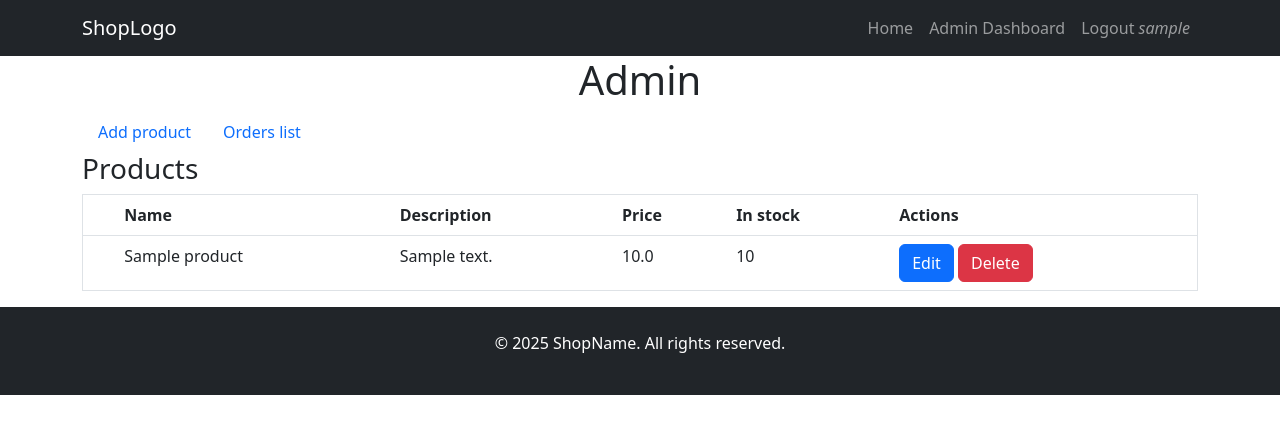
After one commit to davit312/pybuy, a Flask app: page /admin/dashboard in a window 1280 px wide. The commit adds this page. Shown: the top 434 px of the page. Run offline with Flask 3, Linux system fonts and the light colour scheme; a user stored in the database is signed in; tables that the repository leaves empty hold one stand-in row (values such as "Sample post").

Commit message:
delete product

```diff
--- a/flaskr/blueprints/admin.py
+++ b/flaskr/blueprints/admin.py
@@ -1,4 +1,5 @@
-from flask import Blueprint, render_template, request, flash, redirect, url_for
+from flask import Blueprint, render_template, request, make_response,\
+                    flash, redirect, url_for
 from flask_login import login_required, current_user
 
 import os.path
@@ -97,5 +98,33 @@ def edit_product(id):
         db.session.commit()
 
         flash('Product updated successfully!', 'success')
-        return redirect(url_for('admin.edit_product', id=id))
+        return redirect(url_for('admin.dashboard', id=id))
     return render_template('pages/product-form.html', user=current_user, product=product)
+
+@admin_bp.route('/product/delete', methods=['POST'])
+@login_required
+def delete_product():
+    if not current_user.is_admin:
+        flash('You do not have permission to access that page.', 'error')
+        return redirect(url_for('shop.home'))
+
+    product_id = request.get_json().get('product_id')
+    product = Product.query.get(product_id)
+    if not product:
+        flash('Product not found!', 'error')
+        return make_response('Product not found!', 404)
+
+    db.session.delete(product)
+    db.session.commit()
+
+    flash('Product deleted successfully!', 'success')
+    return make_response('Product deleted successfully!', 200)
+
+@admin_bp.route('/admin/dashboard', methods=['GET', 'POST'])
+@login_required
+def dashboard():
+    if not current_user.is_admin:
+        flash('You do not have permission to access that page.', 'error')
+        return redirect(url_for('shop.home'))
+
+    return render_template('pages/admin.html', user=current_user, products=Product.query.all())
--- a/flaskr/templates/base.html
+++ b/flaskr/templates/base.html
@@ -33,7 +33,7 @@
           {% else %}
           {% if user.is_admin %}
           <li class="nav-item">
-            <a class="nav-link" href="{{ url_for('admin.new_product') }}">Admin Dashboard</a>
+            <a class="nav-link" href="{{ url_for('admin.dashboard') }}">Admin Dashboard</a>
           </li>
           {% endif %}
           <li class="nav-item">
--- /dev/null
+++ b/flaskr/templates/pages/admin.html
@@ -0,0 +1,80 @@
+{% extends "base.html" %}
+{% block title %}Dogoz shop{% endblock %}
+{% block content %}
+
+<!-- itarate over products, create table of them using bootstrap-->
+<div class="container">
+    <h1 class="text-center">Admin</h1>
+    <ul class="nav">
+        <li class="nav-item">
+            <a class="nav-link active" target="_blank" href="{{url_for('admin.new_product')}}">Add product</a>
+        </li>
+        <li class="nav-item">
+            <a class="nav-link" href="#">Orders list</a>
+        </li>
+    </ul>
+    <h3>Products</h3>
+    <div class="table-responsive table-striped table-bordered table-hover">
+        <table class="table">
+            <thead>
+                <tr>
+                    <th></th>
+                    <th>Name</th>
+                    <th>Description</th>
+                    <th>Price</th>
+                    <th>In stock</th>
+                    <th>Actions</th>
+                </tr>
+                </tr>
+            </thead>
+            <tbody>
+                {% for product in products %}
+                <tr>
+                    <td></td>
+                    <td>{{product.name}}</td>
+                    <td>{{product.description[0:64]}}</td>
+                    <td>{{product.price}}</td>
+                    <td>{{product.in_stock}}</td>
+                    <td>
+                        <a href="{{url_for('admin.edit_product', id=product.id)}}" class="btn btn-primary">Edit</a>
+                        <button data-product="{{product.id}}" class="btn btn-danger delete-btn">Delete</a>
+                    </td>
+                </tr>
+                {% endfor %}
+            </tbody>
+        </table>
+    </div>
+</div>
+{% endblock %}
+{% block js %}
+<script>
+    // add event listener to all delete buttons
+    document.querySelectorAll('.delete-btn').forEach(function(button) {
+        button.addEventListener('click', function(e) {
+            if (!confirm('Are you sure you want to delete this product?')) {
+                return;
+            }
+            let request = {
+                method: 'POST',
+                headers: {
+                    'Content-Type': 'application/json',
+                },
+                body: JSON.stringify({
+                    product_id: e.target.dataset.product
+                })
+            }
+
+            fetch('{{url_for("admin.delete_product")}}', request).then(function(response) {
+                if (response.ok) {
+                    // remove the row from the table
+                    e.target.closest('tr').remove();
+                } else {
+                    alert('Error deleting product');
+                }
+            }).catch(function(error) {
+                console.error('Error:', error);
+            })
+        })
+    })
+</script>
+{% endblock %}
```
Also changed, not shown: flaskr/templates/pages/basket.html (deleted), flaskr/templates/pages/checkout.html (deleted).
